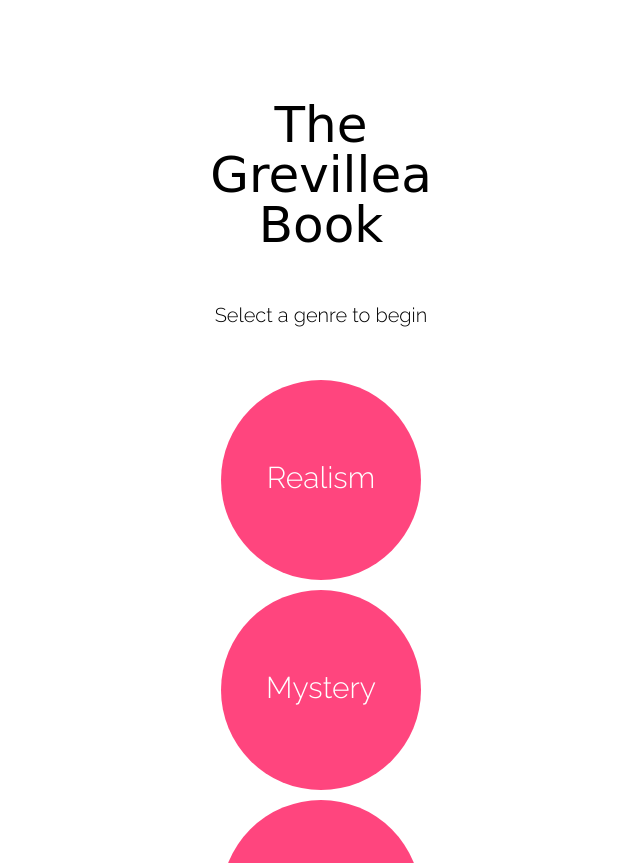
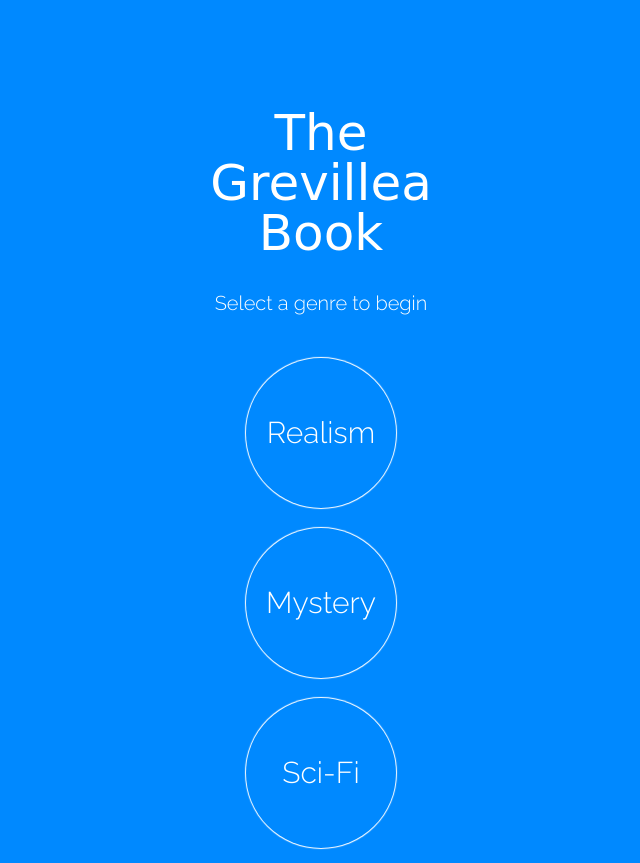
Before and after one commit to Techhead55/The-Grevillea-Book, a plain HTML site: page menu.html in a window 1280 px wide. Shown: the top 863 px of the page, without its empty margins (319-959 px from the left). Drawn offline with Linux system fonts and the light colour scheme; a web font is replaced by a local one.

Commit message:
Menu Revamp and css refactor.

```diff
--- a/menu.html
+++ b/menu.html
@@ -6,7 +6,6 @@
         <script src="scripts/menu.js"></script>
         <!-- Stylesheet for login-->
         <link type="text/css" rel="stylesheet" href="stylesheets/menu.css" />
-        <!-- Inspired by http://undertheweather.eu/ -->
     </head>
     <body>
         <div id="menu">
@@ -20,12 +19,7 @@
                 <div id="menu-7" class="menu" onclick="genre('7')">True Story</div>
                 <div id="menu-8" class="menu" onclick="genre('8')">Other</div>
             </div>
-			<div  onclick="window.location='http://creativecommons.org/licenses/by-nc-nd/3.0/au/legalcode'" >
-				<img src="http://creativecommons.org.au/content/attribution-by.png" height="60" style="margin-left: 30px;"/>
-				<img src="http://creativecommons.org.au/content/noncommercial-nc.png" height="60"/>
-				<img src="http://creativecommons.org.au/content/noderivatives-nd.png" height="60"/>
-				<div id="licence"href="http://creativecommons.org/licenses/by-nc-nd/3.0/au/legalcode">LICENCED UNDER <br> CC BY-NC-ND 3.0</div>
-			</div>
+			<div id="licence">A Grevillea Production</div>
         </div>
     </body>
 </html>
--- a/stylesheets/menu.css
+++ b/stylesheets/menu.css
@@ -1,6 +1,9 @@
 @import url(https://fonts.googleapis.com/css?family=Raleway:300);
 @import url(https://fonts.googleapis.com/css?family=Finger+Paint);
 @import url(https://fonts.googleapis.com/css?family=Crafty+Girls);
+body {
+    background-color:#0089ff;
+}
 #licence{
 	font-family: 'Raleway', sans-serif;
     font-size: 20px;
@@ -10,86 +13,52 @@
 }
 #menu {
     position: absolute;
-    top: 100px;
-    left: 50%;
+    left: Calc(50% - 125px);
     width: 250px;
-    height: 355px;
-    margin-left: -125px;
+    padding-top: 100px;
+    padding-bottom: 100px;
+    font-family: 'Raleway', sans-serif;
     -webkit-touch-callout: none;
     -webkit-user-select: none;
     -khtml-user-select: none;
     -moz-user-select: none;
     -ms-user-select: none;
     user-select: none;
-	background-color: #fff;
+    color: white;
 }
 #menu-title {
-    position:absolute;
-    top: 0px;
-    left: 0px;
-    height: 150px;
-    width: 250px;
+    width: inherit;
     font-family: 'Finger Paint', cursive;
     font-size: 50px;
     line-height: 50px;
     text-align: center;
-	background-color: #fff;
+    padding-bottom: 10px;
 }
 #menu-subtitle {
-    position:absolute;
-    top: 190px;
-    left: 0px;
-    height: 50px;
-    width: 250px;
-    font-family: 'Raleway', sans-serif;
+    width: inherit;
+    padding-top: 10px;
+    padding-bottom: 10px;
     font-size: 20px;
     line-height: 50px;
     text-align: center;
 }
-#menu-genre {
-    position:absolute;
-    top: 150px;
-    left: 0px;
-    height: 50px;
-    width: 250px;
-    font-family: 'Raleway', sans-serif;
-    font-size: 30px;
-    line-height: 50px;
-    text-align: center;
+#menu-items {
+    margin-top: 10px;
+    padding-bottom: 10px;
 }
 .menu {
-    position: relative;
-    -moz-border-radius: 200px/200px;
-    -webkit-border-radius: 200px 200px;
-    border-radius: 200px/200px;
-    width:200px;
-    height:200px;
-    margin-left: 25px;
+    display: inline-block;
+    border-radius: 150px 150px;
+    width: 150px;
+    height: 150px;
+    margin-left: 50px;
+    margin-top: 10px;
+    margin-bottom: 10px;
     text-align: center;
-    color: white;
-    font-family: 'Raleway', sans-serif;
     font-size: 30px;
-	background-color: #ff457e;
-	line-height: 195px;
-	margin-top: 10px;
+	box-shadow: 0 0 1px 1px #FFF;
+	line-height: 150px;
 }
 .menu:hover {
     opacity: 0.8;
 }
-#title{
-    font-size: 20px;
-    margin-top: 0px;
-    height: 100px;
-    line-height: 170px;
-}
-#author{
-   top: 60px;
-    height: 100px;
-    font-size: 15px;
-
-}
-#menu-items {
-    margin-top: 280px;
-    padding-bottom: 100px;
-	background-color: #fff;
-}
```
Also changed, not shown: data.json (added, +23 -0 lines), story.html (added).
